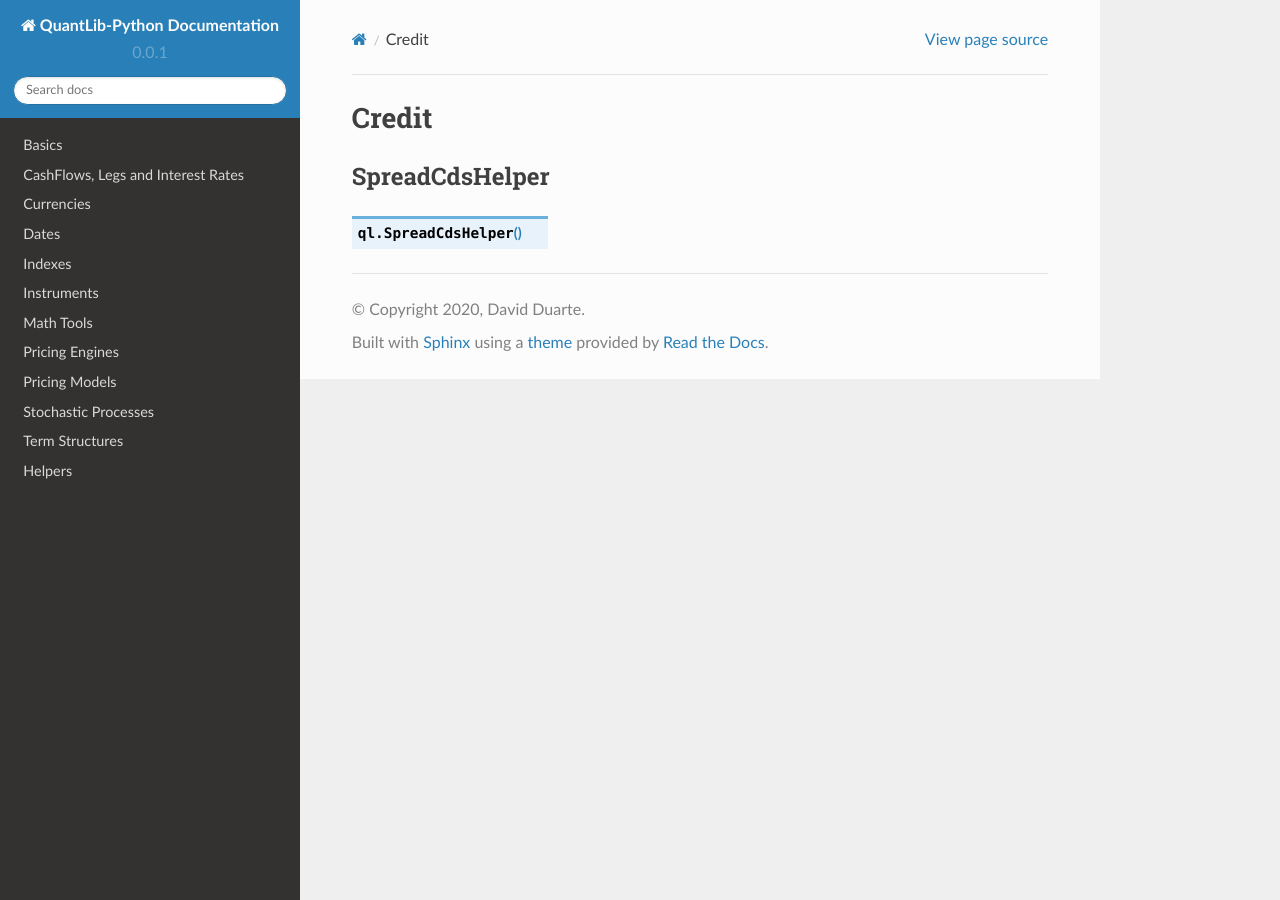
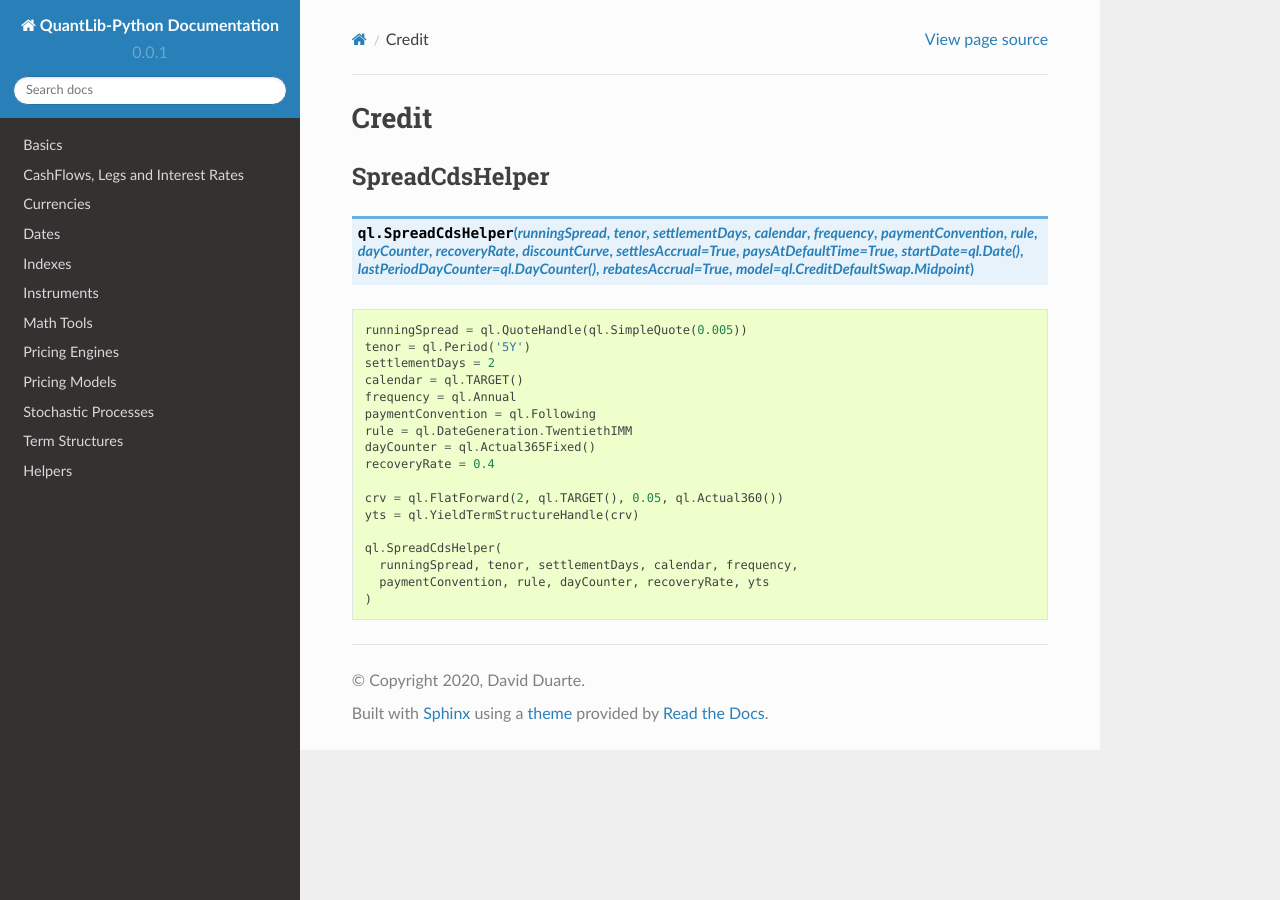
Before and after one commit to nhaga/QuantLib-Python-Docs, a Sphinx documentation site: the page built from docs/helpers/credit.rst, in a window 1280 px wide. Built offline with Sphinx 7.4.7 and the Read the Docs theme 2.0.0, drawn with Linux system fonts in a browser that asks for light colours; formulas are drawn with MathJax 3.

Commit message:
Added SpreadCdsHelper

```diff
--- a/docs/helpers/credit.rst
+++ b/docs/helpers/credit.rst
@@ -4,4 +4,24 @@ Credit
 SpreadCdsHelper
 ***************
 
-.. function:: ql.SpreadCdsHelper()
+.. function:: ql.SpreadCdsHelper(runningSpread, tenor, settlementDays, calendar, frequency, paymentConvention, rule, dayCounter, recoveryRate, discountCurve, settlesAccrual=True, paysAtDefaultTime=True, startDate=ql.Date(), lastPeriodDayCounter=ql.DayCounter(), rebatesAccrual=True, model=ql.CreditDefaultSwap.Midpoint)
+
+.. code-block:: python
+
+  runningSpread = ql.QuoteHandle(ql.SimpleQuote(0.005))
+  tenor = ql.Period('5Y')
+  settlementDays = 2
+  calendar = ql.TARGET()
+  frequency = ql.Annual
+  paymentConvention = ql.Following
+  rule = ql.DateGeneration.TwentiethIMM
+  dayCounter = ql.Actual365Fixed()
+  recoveryRate = 0.4
+
+  crv = ql.FlatForward(2, ql.TARGET(), 0.05, ql.Actual360())
+  yts = ql.YieldTermStructureHandle(crv)
+
+  ql.SpreadCdsHelper(
+    runningSpread, tenor, settlementDays, calendar, frequency,
+    paymentConvention, rule, dayCounter, recoveryRate, yts
+  )
```
